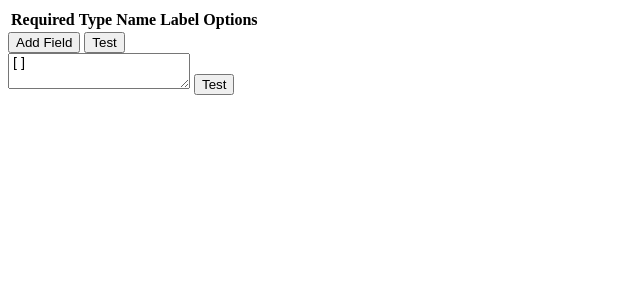
After one commit to amschaal/django_json_forms, a Django app: template templates/json_form/designer.html in a window 1280 px wide. The commit adds this page. Shown: the top 300 px of the page, without its empty margins (0-640 px from the left). Run offline with Django 3.2, Linux system fonts and the light colour scheme; the template is opened without the code that fills it, so the values that code supplies are empty; some libraries are stand-ins or nearby versions.

Commit message:
work on ui for creating forms

```diff
--- /dev/null
+++ b/static/scripts/designer.js
@@ -0,0 +1,21 @@
+var DesignerApp = angular.module('DesignerApp', [])
+.config(function($interpolateProvider) {
+	  $interpolateProvider.startSymbol('{[');
+	  $interpolateProvider.endSymbol(']}');
+});
+
+DesignerApp.controller('DesignerController', function($scope) {
+    $scope.field_types = ['text','textarea','file','radio','integer','select','checkbox'];
+    $scope.fields=[];
+    $scope.addField = function(){
+    	$scope.fields.push({});
+    };
+    $scope.test = function(){
+    	console.log($scope.fields);
+    }
+    $scope.addOption = function(field){
+    	if (!field.choices)
+    		field.choices = [];
+    	field.choices.push({});
+    }
+  });
--- /dev/null
+++ b/templates/json_form/designer.html
@@ -0,0 +1,41 @@
+{% load staticfiles %}
+<!doctype html>
+<html ng-app="DesignerApp">
+  <head>
+    <title>My Angular App</title>
+    <script src="https://ajax.googleapis.com/ajax/libs/angularjs/1.3.14/angular.js"></script>
+    <script src="{% static 'scripts/designer.js' %}"></script>
+
+  </head>
+  <body>
+	<div ng-controller="DesignerController">
+		<table>
+		<tr><th>Required</th><th>Type</th><th>Name</th><th>Label</th><th>Options</th></tr>
+		<tr ng-repeat="field in fields">
+			<td><input type="checkbox" ng-model="field.required"></td>
+			<td><select ng-model="field.type" ng-options="type for type in field_types"></select></td>
+			<td><input ng-model="field.name"/></td>
+			<td><input ng-model="field.label"/></td>
+			<td>
+				<div ng-if="['select','radio'].indexOf(field.type) != -1">
+					<p><b>Choices:</b></p>
+					<div ng-repeat="choice in field.choices">
+						<input ng-model="choice.name" placeholder="name">
+						<input ng-model="choice.value" placeholder="value">
+					</div>
+					<button ng-click="addOption(field);">Add option</button>
+				</div>
+			</td>
+		</tr>
+		</table>
+		<button ng-click="addField()">Add Field</button> <button ng-click="test()">Test</button>
+
+
+		<form target="_blank" action="{% url 'test_json_form' %}" method="POST">
+			{% csrf_token %}
+			<textarea name="fields">{[fields | json]}</textarea>
+			<button>Test</button>
+		</form>
+	</div>
+  </body>
+</html>
--- a/templates/json_form/list.html
+++ b/templates/json_form/list.html
@@ -1,10 +1,11 @@
 <table>
-<tr><th>Name</th><th>Description</th><th></th></tr>
+<tr><th>Name</th><th>Description</th><th></th><th></th></tr>
 {% for form in forms %}
 <tr>
 <td>{{form.name}}</td>
 <td>{{form.description}}</td>
 <td><a href="{% url 'form' pk=form.pk %}">Test form</a></td>
+<td><a href="{% url 'responses' pk=form.pk %}">Responses</a></td>
 </tr>
 {% endfor %}
 </table>
--- a/urls.py
+++ b/urls.py
@@ -4,8 +4,11 @@ urlpatterns = patterns('',)
 
 
 urlpatterns = patterns('',
+    url(r'^designer/$', 'django_json_form.views.designer', name='designer'),
     url(r'^test/$', 'django_json_form.views.test', name='test_json_form'),
     url(r'^list/$', 'django_json_form.views.forms', name='forms'),
     url(r'^forms/(?P<pk>\d+)/$', 'django_json_form.views.form', name='form'),
+    url(r'^forms/(?P<pk>\d+)/responses/$', 'django_json_form.views.responses', name='responses'),
+    url(r'^responses/(?P<pk>\d+)/view/$', 'django_json_form.views.response', name='response'),
 
 )
```
Also changed, not shown: forms.py (+29 -0 lines), models.py (+40 -1 lines), templates/json_form/response.html (added, +8 -0 lines), templates/json_form/responses.html (added, +9 -0 lines), views.py (+18 -2 lines).
